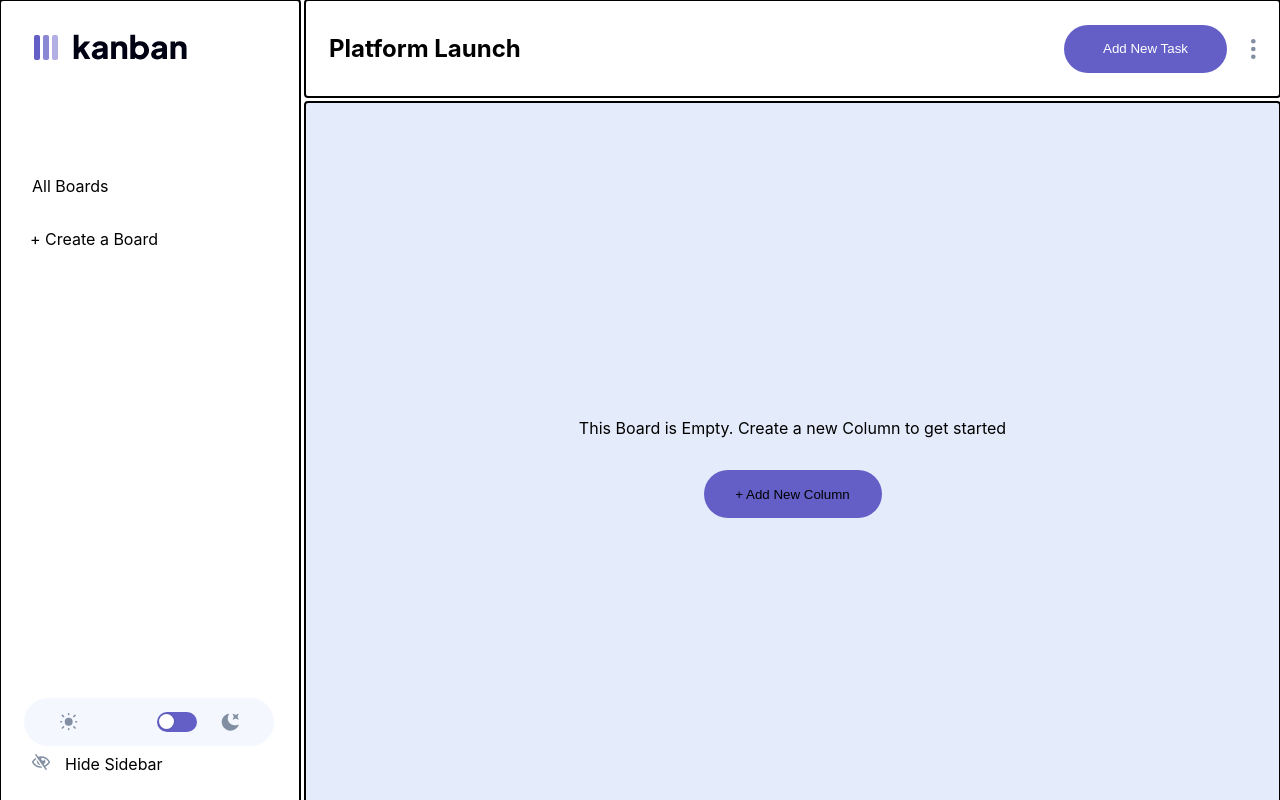
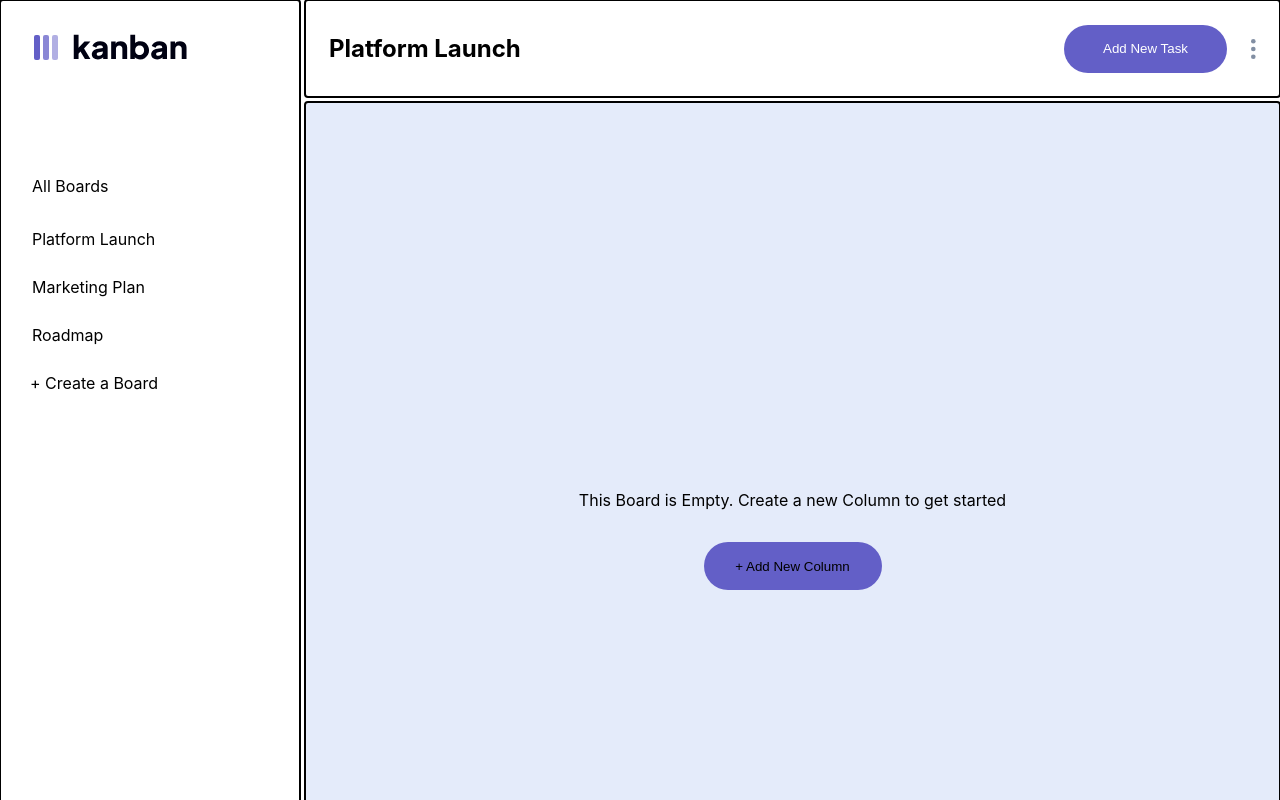
Before and after one commit to aliuwd927/kanban-task-management-web-app, a React (Create React App) app in the folder client/: page / in a window 1280 px wide. Shown: the top 800 px of the page. Built offline with nearby package versions, Linux system fonts and the light colour scheme.

Commit message:
useContext now passes globally

```diff
--- a/client/src/App.tsx
+++ b/client/src/App.tsx
@@ -1,16 +1,19 @@
-import { useEffect, useReducer, useState } from "react";
+import { useEffect, useReducer } from "react";
 import "./App.css";
 import KanbanInfo from "./kanbanContextProvider";
 import { Root } from "./components/TS Interface JSON/starterInterface";
+import { Action } from "./components/TS Interface JSON/actionInterface";
+import { Inital } from "./components/TS Interface JSON/initalInterface";
 import HeaderTask from "./components/header/Header";
 import TaskContainer from "./components/header/TaskContainer";
 import SideBarComponent from "./components/sidebar/SideBarComponent";
+//Also make sure implement ZOD
 
-const initalState = {
-  storeData: {},
+const initalState: Inital = {
+  storeData: {} as Root,
 };
 
-const reducer = (state: any, action: any) => {
+const reducer = (state: Inital, action: Action) => {
   switch (action.type) {
     case "STORE":
       return { ...state, storeData: action.data };
--- /dev/null
+++ b/client/src/components/TS Interface JSON/actionInterface.tsx
@@ -0,0 +1,6 @@
+import { Root } from "./starterInterface";
+
+export type Action = {
+  type: string;
+  data: Root; // Figure this out later, number,string, string[] || number []??
+};
--- /dev/null
+++ b/client/src/components/TS Interface JSON/initalInterface.tsx
@@ -0,0 +1,5 @@
+import { Root } from "./starterInterface";
+
+export interface Inital {
+  storeData: Root;
+}
--- a/client/src/components/sidebar/BoardComponent.tsx
+++ b/client/src/components/sidebar/BoardComponent.tsx
@@ -1,23 +1,20 @@
-import { Root } from "../TS Interface JSON/starterInterface";
 import KanbanInfo from "../../kanbanContextProvider";
 import { useContext } from "react";
 export default function BoardComponent() {
-  const value: Root = useContext(KanbanInfo);
-  // let data: Root = require("../../starter-code/data.json");
-  // let sideBarData = data.boards;
-  //console.log(sideBarData);
+  const [state, dispatch] = useContext(KanbanInfo)!;
+  const sideElement = state?.storeData.boards;
+  console.log(sideElement);
 
   return (
     <div className="board_Container">
       <div className="all_Boards_Text">All Boards</div>
-      {/* {sideBarData.map((element, index: number) => {
-        //console.log(element.columns[0].tasks[0].subtasks);
+      {sideElement?.map((element, index) => {
         return (
           <div key={index} className="board_Button">
             {element.name}
           </div>
         );
-      })} */}
+      })}
       <div className="create_a_board_Text">+ Create a Board</div>
     </div>
   );
--- a/client/src/kanbanContextProvider.tsx
+++ b/client/src/kanbanContextProvider.tsx
@@ -1,5 +1,9 @@
 import { createContext } from "react";
+import { Inital } from "./components/TS Interface JSON/initalInterface";
+import { Action } from "./components/TS Interface JSON/actionInterface";
 
-const KanbanInfo = createContext({});
+const KanbanInfo = createContext<[Inital, React.Dispatch<Action>] | undefined>(
+  undefined
+);
 
 export default KanbanInfo;
```
